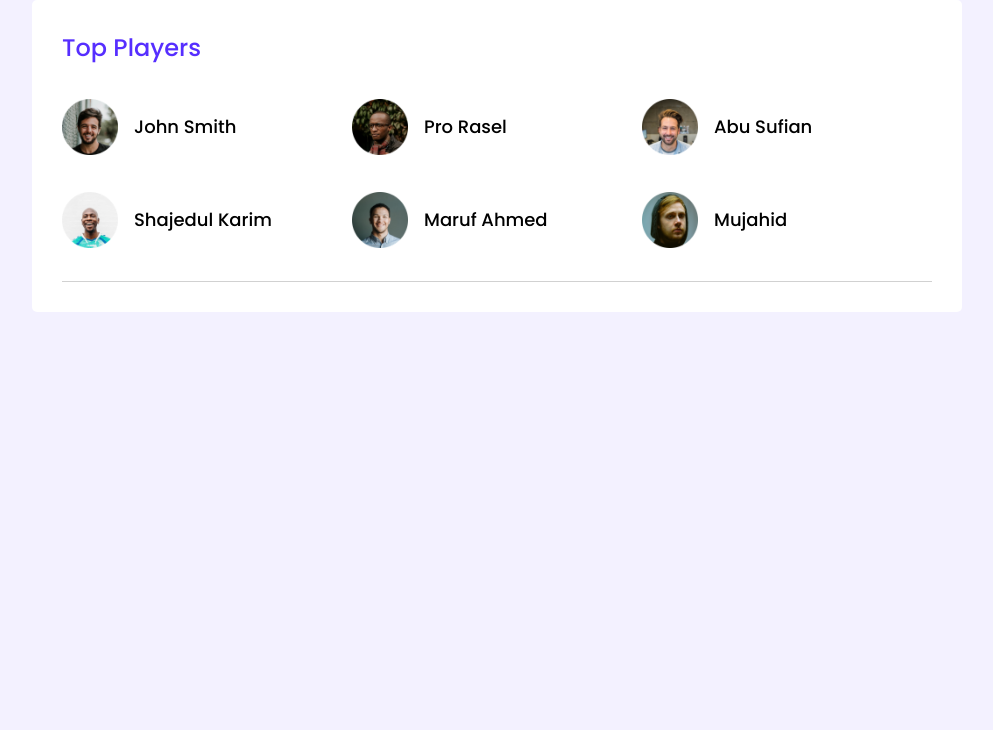
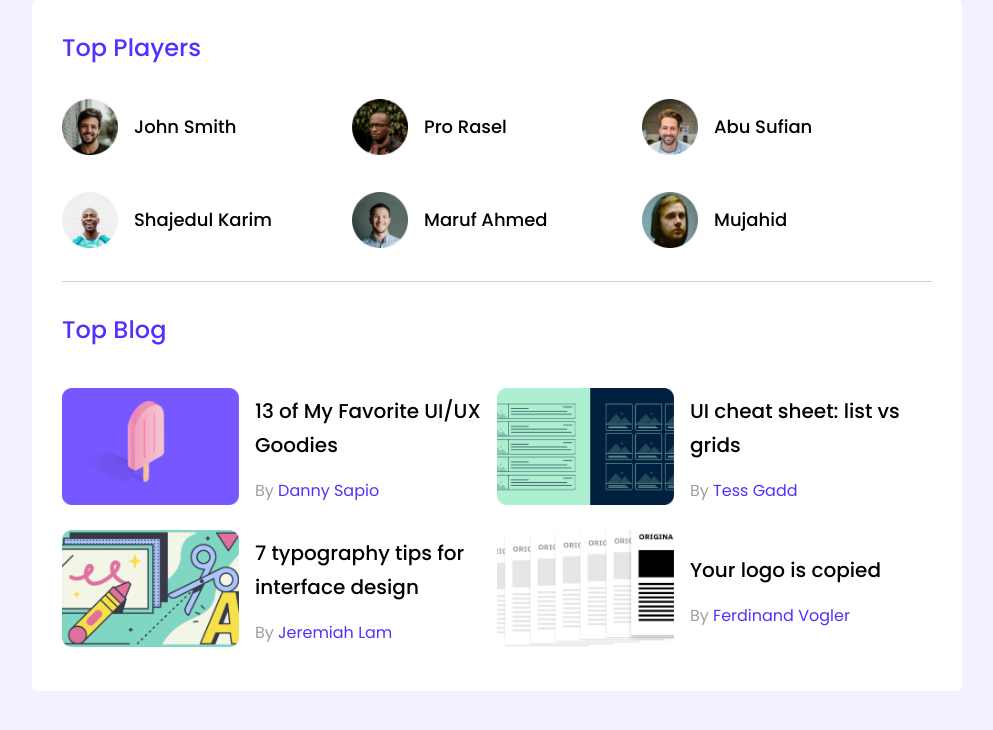
Before and after one commit to omorfarukmahfuj/leader-board, a plain HTML site: page index.html in a window 1280 px wide. Shown: the whole page, without its empty margins (143-1136 px from the left). Drawn offline with Linux system fonts and the light colour scheme.

Commit message:
added top blog

```diff
--- a/index.html
+++ b/index.html
@@ -33,7 +33,7 @@
     <!-- Main Start -->
     <main>
         <!-- Top Players & Top Blog Start -->
-        <section class="top-section">
+        <section class="section">
             <!-- Top Players -->
             <div class="top-players-container">
                 <h1 class="section-title">Top Players</h1>
@@ -64,6 +64,45 @@
                     </div>
                 </div>
             </div>
+
+            <!-- Top Blogs -->
+            <div class="top-blogs-container">
+                <h1 class="section-title">Top Blog</h1>
+                <div class="blogs">
+                    <div class="blog">
+                        <div class="blog-thumbnail"><img src="images/blogs/blog-1.png" alt=""></div>
+                        <div class="blog-info">
+                            <h2 class="article-title">13 of My Favorite
+                                UI/UX Goodies</h2>
+                            <p class="author-name">By <a href="">Danny Sapio</a></p>
+                        </div>
+                    </div>
+                    <div class="blog">
+                        <div class="blog-thumbnail"><img src="images/blogs/blog-2.png" alt=""></div>
+                        <div class="blog-info">
+                            <h2 class="article-title">UI cheat sheet:
+                                list vs grids</h2>
+                            <p class="author-name">By <a href="">Tess Gadd</a></p>
+                        </div>
+                    </div>
+                    <div class="blog">
+                        <div class="blog-thumbnail"><img src="images/blogs/blog-3.png" alt=""></div>
+                        <div class="blog-info">
+                            <h2 class="article-title">7 typography tips
+                                for interface design</h2>
+                            <p class="author-name">By <a href="">Jeremiah Lam</a></p>
+                        </div>
+                    </div>
+                    <div class="blog">
+                        <div class="blog-thumbnail"><img src="images/blogs/blog-4.png" alt=""></div>
+                        <div class="blog-info">
+                            <h2 class="article-title">Your logo is
+                                copied</h2>
+                            <p class="author-name">By <a href="">Ferdinand Vogler</a></p>
+                        </div>
+                    </div>
+                </div>
+            </div>
         </section>
     </main>
 </body>
--- a/styles/style.css
+++ b/styles/style.css
@@ -6,7 +6,8 @@ body {
 
 main {
     display: flex;
-    justify-content: center;
+    flex-direction: column;
+    align-items: center;
 
 }
 
@@ -22,11 +23,12 @@ main {
 
 /* Top Players & Top Blog Style */
 /* Top Players Style */
-.top-section {
+.section {
     background-color: #FFFFFF;
     border-radius: 5px;
     width: 870px;
     padding: 30px;
+    margin-bottom: 25px;
 }
 
 .players {
@@ -54,3 +56,43 @@ main {
     display: flex;
     align-items: center;
 }
+
+/* Top Blogs Style */
+.top-blogs-container {
+    padding-top: 30px;
+}
+
+.blogs {
+    display: grid;
+    grid-template-columns: repeat(2, 1fr);
+}
+
+.blog {
+    display: flex;
+    align-items: center;
+}
+
+.blog-thumbnail img {
+    width: 177px;
+    height: 117px;
+    margin-right: 16px;
+}
+
+.blog-info h2 {
+    font-family: 'Poppins';
+    font-weight: 500;
+    font-size: 20px;
+    line-height: 34px;
+    color: #000000;
+}
+
+.blog-info p {
+    font-family: 'Poppins';
+    font-size: 16px;
+    color: #9F9F9F;
+}
+
+.blog-info p a {
+    color: #562EFF;
+    text-decoration: none;
+}
```
